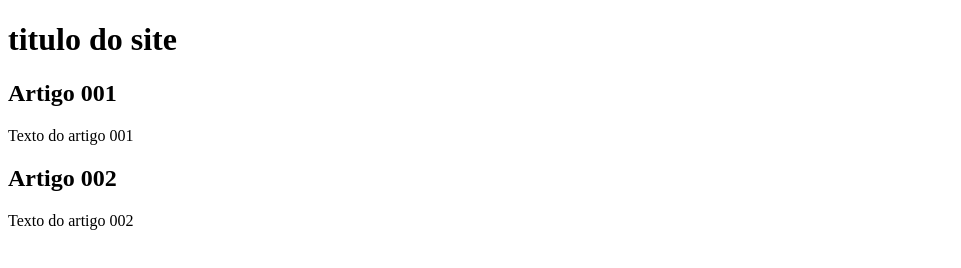
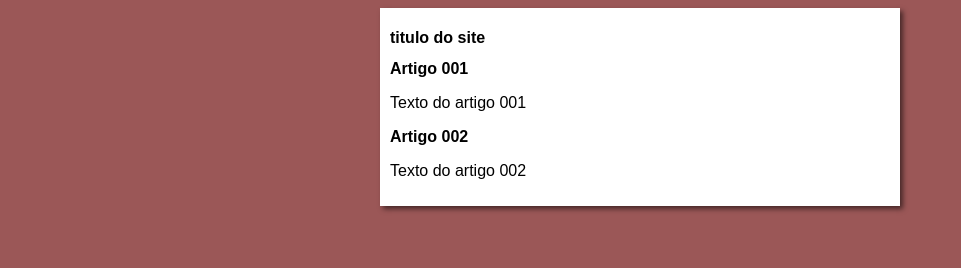
Before and after one commit to sDouglasgonc/Projeto-Github-Curso-em-video, a plain HTML site: page index.html in a window 1280 px wide. Shown: the whole page, without its empty margins (0-961 px from the left). Drawn offline with Linux system fonts and the light colour scheme.

Commit message:
iniciei o desgin

```diff
--- a/index.html
+++ b/index.html
@@ -5,6 +5,7 @@
     <meta http-equiv="X-UA-Compatible" content="IE=edge">
     <meta name="viewport" content="width=device-width, initial-scale=1.0">
     <title>Titulo do site</title>
+    <link rel="stylesheet" href="style.css">
 </head>
 <body>
     <main>
--- /dev/null
+++ b/style.css
@@ -0,0 +1,16 @@
+*{
+    font-family: Arial, Helvetica, sans-serif;
+    font-size: 16px;
+}
+
+body{
+background-color: rgb(155, 87, 87);
+}
+
+main{
+background-color: white;
+width: 500px;
+margin: auto;
+padding: 10px;
+box-shadow: 3px 3px 5px rgba(0, 0, 0, 0.548);
+}
```
